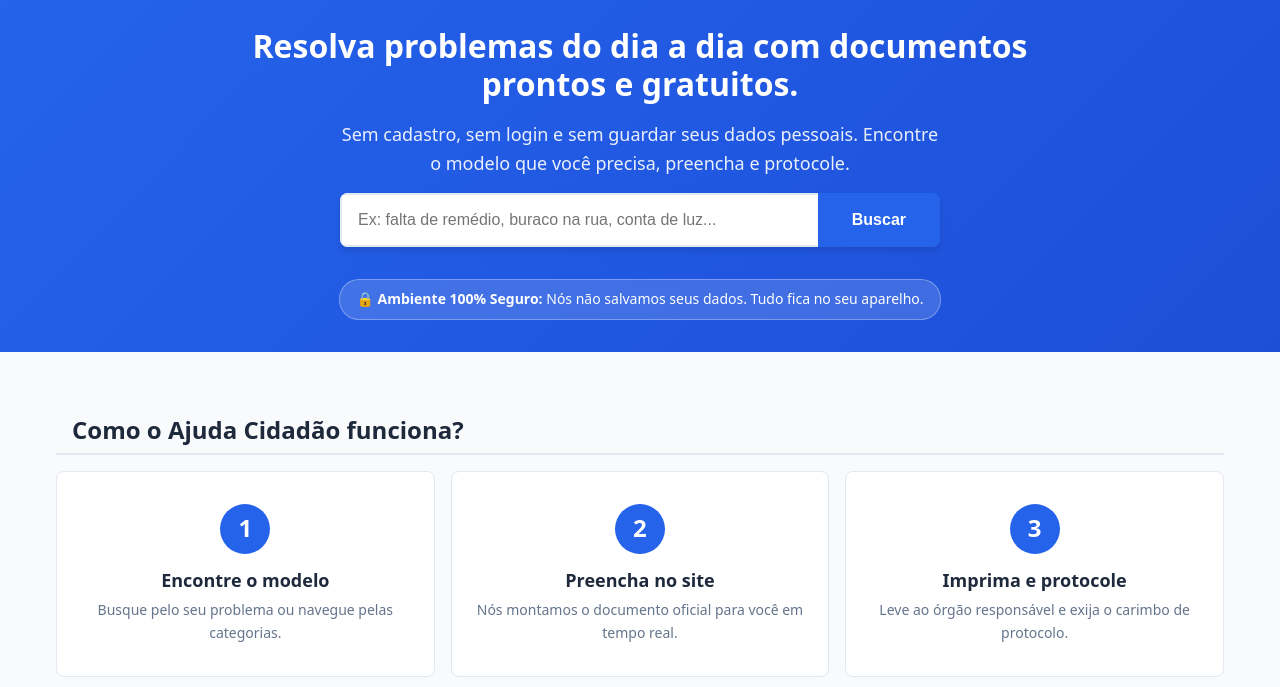
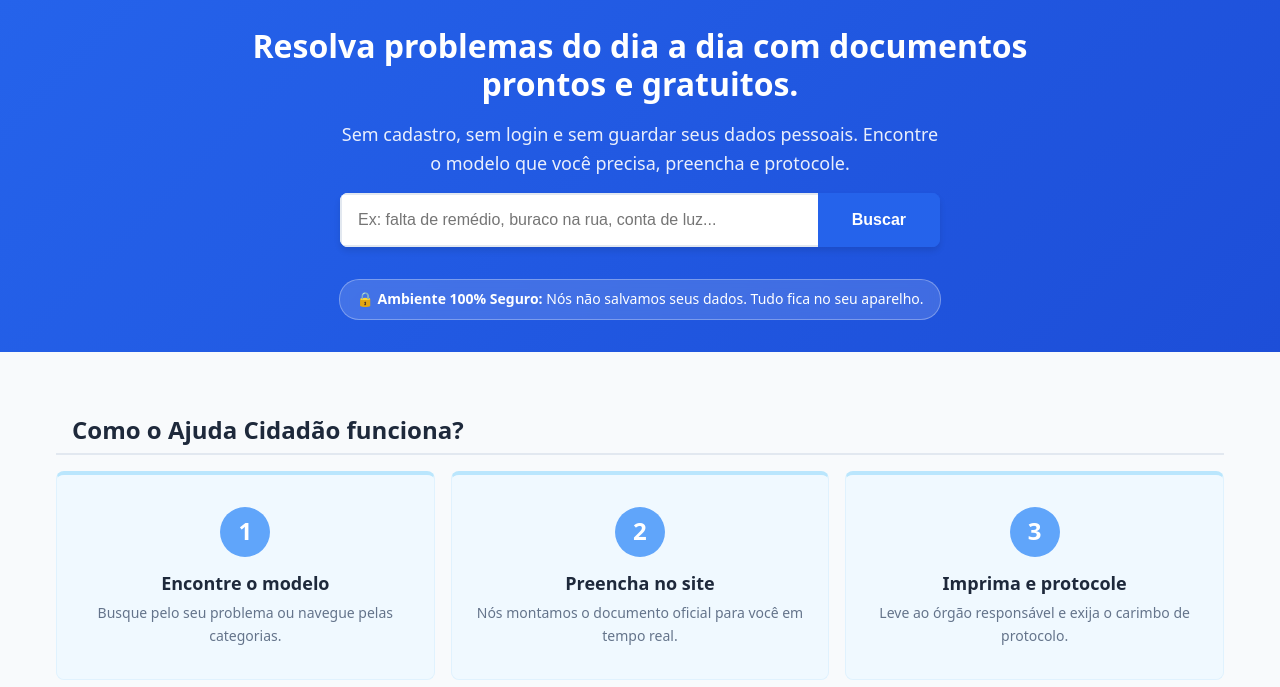
Before and after one commit to GFonsantos/ajuda-cidadao, a plain HTML site: page index.html in a window 1280 px wide. Shown: the part 113-800 px from the top of the page. Drawn offline with Linux system fonts and the light colour scheme.

Commit message:
feat(ui): ajusta cores da home, sticky footer e polimento visual

```diff
--- a/css/home.css
+++ b/css/home.css
@@ -98,17 +98,25 @@
 }
 
 .passo {
-  background-color: var(--cor-fundo-caixa);
+  /* Fundo azul pastel extremamente suave, transmite calma */
+  background-color: #f0f9ff;
   padding: var(--espaco-grande) var(--espaco-medio);
   border-radius: var(--borda-arredondada);
-  border: 1px solid var(--cor-borda);
+
+  /* Borda lateral e inferior sutil, e a superior um pouco mais destacada */
+  border: 1px solid #e0f2fe;
+  border-top: 4px solid #bae6fd;
+
+  /* Remove a sensação de "flutuação" para manter a tela plana e calma */
+  box-shadow: none;
 }
 
 .passo-icone {
   width: 50px;
   height: 50px;
-  background-color: var(--cor-primaria);
-  color: white;
+  /* Azul céu um pouco mais firme, mas longe do azul "gov.br" */
+  background-color: #60a5fa;
+  color: #ffffff; /* Número em branco para dar clareza e alto contraste */
   font-size: 1.5rem;
   font-weight: bold;
   display: flex;
--- a/css/layout.css
+++ b/css/layout.css
@@ -6,6 +6,16 @@
    Depende de: variaveis.css
    Mexe em: Estrutura das 5 páginas.
    ================================================================ */
+
+body {
+  display: flex;
+  flex-direction: column;
+  min-height: 100vh;
+}
+
+main, .container {
+  flex: 1; /* Faz o conteúdo principal esticar e empurrar o rodapé para baixo */
+}
 
 /* Cabeçalho */
 .cabecalho {
```
